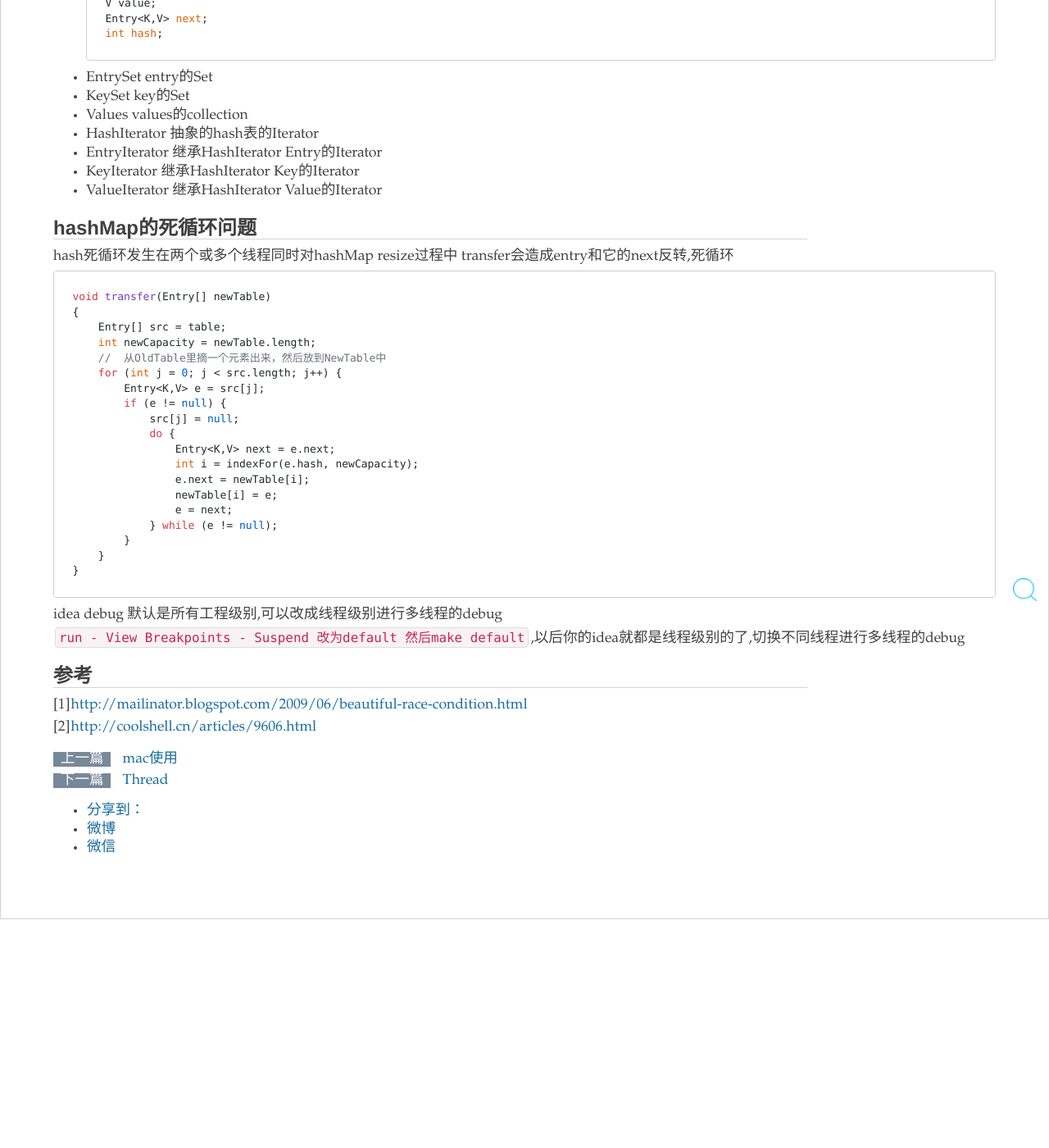
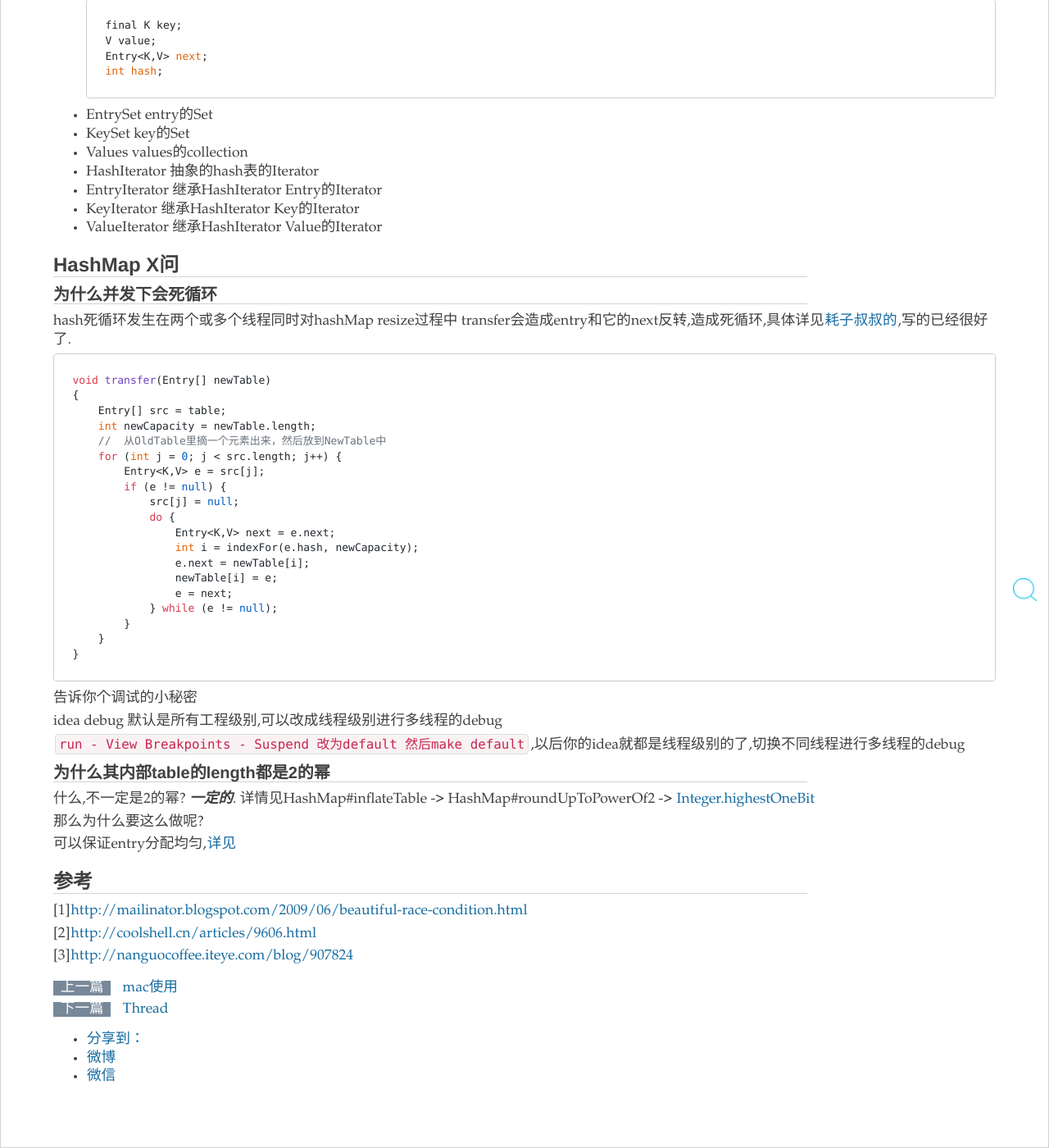
Before and after one commit to zy123a/lcj1992.github.com, a Jekyll site: the page built from _posts/java/jdk/2016-02-24-HashMap.md, in a window 1280 px wide and 1400 px high, scrolled down 1711 px. Shown: the whole window at 82% size. Built offline with Jekyll 4.4.1, drawn with Linux system fonts in a browser that asks for light colours; nearby versions of some CDN libraries; comment, search, counter and statistics services are not loaded; before the commit the page ends 2832 px from its top, so only the background shows below that; some of the changed text lies outside the part shown.

Commit message:
equal hashCode

```diff
--- a/_posts/java/jdk/2016-02-24-HashMap.md
+++ b/_posts/java/jdk/2016-02-24-HashMap.md
@@ -8,7 +8,9 @@ categories: java
 *   [Map](#map)
 *   [AbstractMap](#abstractMap)
 *   [HashMap](#hashMap)
-*   [HashMap并发下的死循环](#infiniteLoop)
+*   [HashMap X问](#qAnda)
+    *   [为什么并发下会死循环?](#infiniteLoop)
+    *   [为什么table的length都是2的幂,这样做有什么好处?](#table_size)
 
 
 ### 类图 {#class_graph}
@@ -68,9 +70,12 @@ HashMap有九个内部类
 *   KeyIterator 继承HashIterator Key的Iterator
 *   ValueIterator 继承HashIterator Value的Iterator
 
-### hashMap的死循环问题 {#infiniteLoop}
+### HashMap X问 {#qAnda}
 
-hash死循环发生在两个或多个线程同时对hashMap resize过程中 transfer会造成entry和它的next反转,死循环
+
+#### 为什么并发下会死循环 {#infiniteLoop}
+
+hash死循环发生在两个或多个线程同时对hashMap resize过程中 transfer会造成entry和它的next反转,造成死循环,具体详见[耗子叔叔的](http://coolshell.cn/articles/9606.html),写的已经很好了.
 
     void transfer(Entry[] newTable)
     {
@@ -92,12 +97,24 @@ hash死循环发生在两个或多个线程同时对hashMap resize过程中 tran
         }
     }
 
+告诉你个调试的小秘密
+
 idea debug 默认是所有工程级别,可以改成线程级别进行多线程的debug
 
 `run - View Breakpoints - Suspend 改为default 然后make default`,以后你的idea就都是线程级别的了,切换不同线程进行多线程的debug
+
+#### 为什么其内部table的length都是2的幂 {#table_size}
+
+什么,不一定是2的幂? ***一定的***. 详情见HashMap#inflateTable  -> HashMap#roundUpToPowerOf2 ->  [Integer.highestOneBit](/2016/03/07/Integer)
+
+那么为什么要这么做呢?
+
+可以保证entry分配均匀,[详见](/2016/03/12/equals_hashcode_example/indexFor)
 
 ### 参考
 
 [1]<http://mailinator.blogspot.com/2009/06/beautiful-race-condition.html>
 
 [2]<http://coolshell.cn/articles/9606.html>
+
+[3]<http://nanguocoffee.iteye.com/blog/907824>
```
Also changed, not shown: _posts/java/2016-03-10-equal_hashcode.md (+1 -2 lines), 1 other file.
